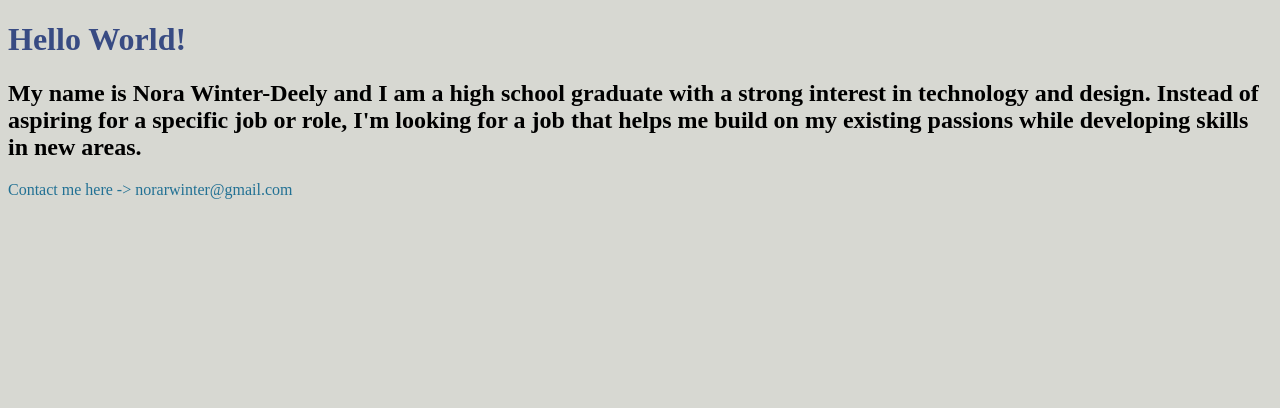
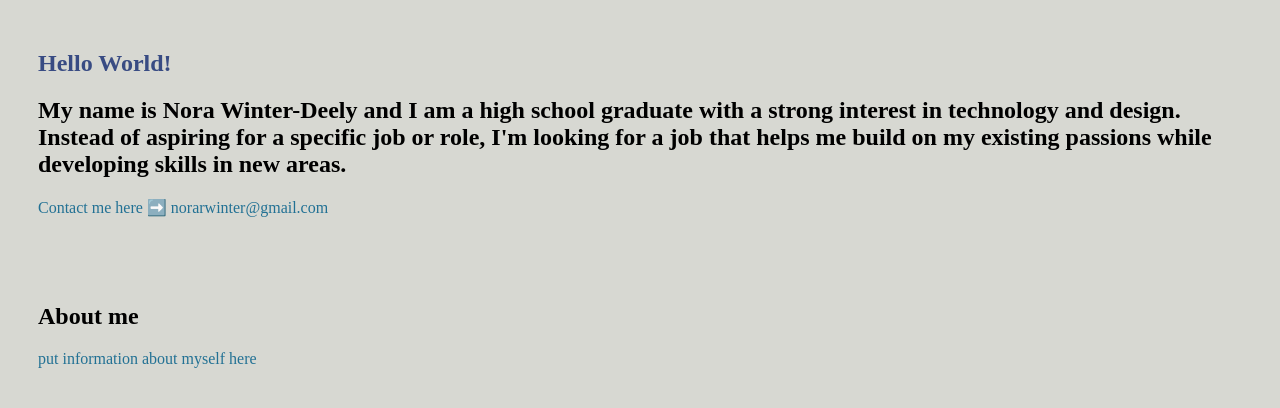
Before and after one commit to LunaDisconnected/LunaDisconnected.github.io, a plain HTML site: page index.html in a window 1280 px wide. Drawn offline with Linux system fonts and the light colour scheme.

Commit message:
Update structure

```diff
--- a/index.html
+++ b/index.html
@@ -1,20 +1,27 @@
 <!DOCTYPE html>
-<html>
+<html lang="en">
   <head>
+    <meta charset="UTF-8">
+    <meta name="viewport" content="width=device-width, initial-scale=1.0">
     <title>Nora Winter-Deely</title>
     <style>
       body {
-          background-color: #d7d8d2; /* Use a valid color format, like hex (#) or rgb() */
+          background-color: #d7d8d2;
       }
       h1 {
-          color: #384b83; /* Set color for headings */
+          color: #384b83;
       }
       p {
-          color: #227194; /* Set color for headings */
+          color: #227194;
+      }
+      section, aside {
+          padding: 20px;
+          margin: 10px;
       }
     </style>
   </head>
   <body>
+    <section>
       <h1>Hello World!</h1>
       <h2>
         My name is Nora Winter-Deely and I am a high school graduate
@@ -22,7 +29,14 @@
         a specific job or role, I'm looking for a job that helps me build on my
         existing passions while developing skills in new areas. </h2>
       <p>
-      Contact me here -> norarwinter@gmail.com
+        Contact me here ➡️ norarwinter@gmail.com
       </p>
+    </section>
+    <aside>
+      <h2>About me</h2>
+      <p>
+        put information about myself here
+      </p>
+    </aside>
   </body>
 </html>
```
Lines whose indentation alone changed are shown as unchanged.
